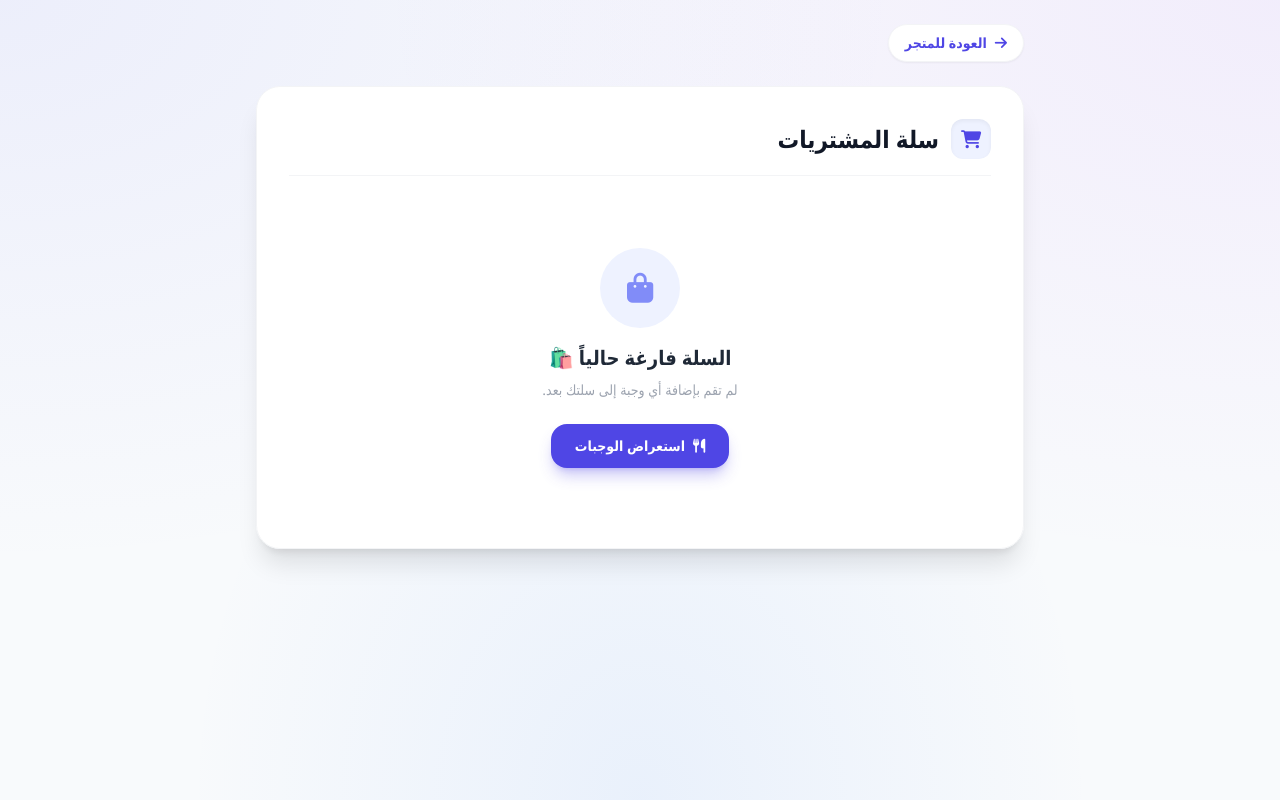
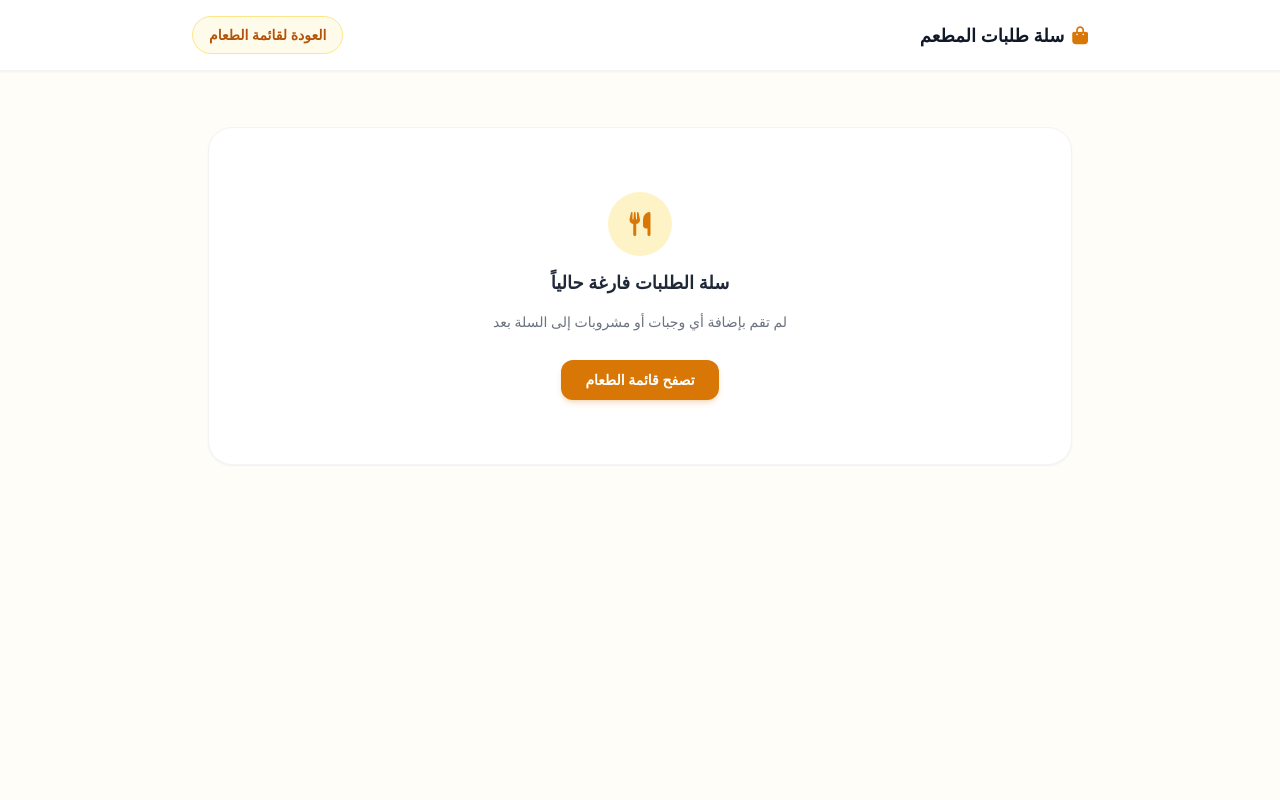
Before and after one commit to chichideb2007-blip/bisnes, a Flask app: page /store2_cart in a window 1280 px wide. Run offline with Flask 3, Linux system fonts and the light colour scheme; some libraries are stand-ins or nearby versions.

Commit message:
Update store2_cart.html

```diff
--- a/templates/store2_cart.html
+++ b/templates/store2_cart.html
@@ -3,167 +3,120 @@
 <head>
     <meta charset="UTF-8">
     <meta name="viewport" content="width=device-width, initial-scale=1.0">
-    <title>سلة المشتريات</title>
+    <title>سلة الطلبات</title>
     <script src="https://cdn.tailwindcss.com"></script>
     <link href="https://cdnjs.cloudflare.com/ajax/libs/font-awesome/6.4.0/css/all.min.css" rel="stylesheet">
-    <style>
-        .goog-te-banner-frame.skiptranslate { display: none !important; }
-        body { top: 0px !important; font-family: 'Segoe UI', Tahoma, Geneva, Verdana, sans-serif; }
-        .goog-te-combo {
-            padding: 6px 14px;
-            border-radius: 9999px;
-            border: 1px solid #e5e7eb;
-            outline: none;
-            background-color: #f9fafb;
-            font-size: 13px;
-            color: #4b5563;
-        }
-        .store-theme-bg {
-            background-color: #f8fafc;
-            background-image:
-                radial-gradient(at 0% 0%, rgba(99, 102, 241, 0.08) 0px, transparent 50%),
-                radial-gradient(at 100% 0%, rgba(168, 85, 247, 0.08) 0px, transparent 50%),
-                radial-gradient(at 50% 100%, rgba(59, 130, 246, 0.08) 0px, transparent 50%);
-            min-height: 100vh;
-            background-attachment: fixed;
-        }
-    </style>
 </head>
-<body class="store-theme-bg text-gray-800 flex flex-col justify-between p-4 sm:p-6">
+<body class="bg-amber-50/30 text-gray-800 min-h-screen flex flex-col justify-between">
 
-    <div class="max-w-3xl mx-auto w-full">
-        <!-- شريط اللغة العلوي -->
-        <div class="flex justify-between items-center mb-6">
-            <a href="/store2" class="text-sm font-bold text-indigo-600 hover:text-indigo-800 flex items-center gap-2 bg-white px-4 py-2 rounded-full shadow-sm border border-gray-100 transition">
-                <i class="fas fa-arrow-right"></i> العودة للمتجر
-            </a>
-            <div id="google_translate_element"></div>
+    <header class="bg-white shadow-sm sticky top-0 z-50 border-b border-gray-100 py-4 px-6">
+        <div class="max-w-4xl mx-auto flex justify-between items-center">
+            <h1 class="text-lg font-black text-gray-900 flex items-center gap-2">
+                <i class="fas fa-shopping-bag text-amber-600"></i> سلة طلبات المطعم
+            </h1>
+            <a href="/shop" class="text-sm font-bold text-amber-700 bg-amber-50 px-4 py-2 rounded-full border border-amber-200 hover:bg-amber-100 transition-colors">العودة لقائمة الطعام</a>
+        </div>
+    </header>
+
+    <main class="max-w-4xl mx-auto px-4 py-8 flex-grow w-full">
+        <div id="cart-items-container" class="space-y-4 mb-6"></div>
+
+        <div id="cart-summary" class="bg-white p-6 rounded-3xl shadow-sm border border-gray-100 hidden">
+            <div class="flex justify-between items-center mb-4">
+                <span class="text-gray-500 font-bold">المجموع الكلي للوجبات:</span>
+                <span class="text-2xl font-black text-amber-600"><span id="total-price">0</span> دج</span>
+            </div>
+            <button onclick="proceedToCheckout()" class="w-full bg-amber-600 hover:bg-amber-700 active:scale-95 text-white font-bold py-3.5 rounded-2xl shadow-lg shadow-amber-600/20 transition-all flex items-center justify-center gap-2 cursor-pointer">
+                <i class="fas fa-motorcycle"></i> تأكيد الطلب وإدخال معلومات التوصيل
+            </button>
         </div>
 
-        <!-- كرت السلة الرئيسي -->
-        <div class="bg-white/95 backdrop-blur-md p-6 sm:p-8 rounded-3xl shadow-xl border border-gray-100">
-            <h2 class="text-2xl font-black text-gray-900 mb-6 flex items-center gap-3 border-b border-gray-100 pb-4">
-                <span class="w-10 h-10 bg-indigo-50 text-indigo-600 rounded-xl flex items-center justify-center text-lg shadow-inner">
-                    <i class="fas fa-shopping-cart"></i>
-                </span>
-                سلة المشتريات
-            </h2>
-
-            <!-- حالة السلة الفارغة -->
-            <div id="empty-cart-msg" class="hidden text-center py-12">
-                <div class="w-20 h-20 bg-indigo-50 text-indigo-400 rounded-full mx-auto flex items-center justify-center text-3xl mb-4">
-                    <i class="fas fa-shopping-bag"></i>
-                </div>
-                <h3 class="text-xl font-bold text-gray-800 mb-2">السلة فارغة حالياً 🛍️</h3>
-                <p class="text-gray-400 text-sm mb-6">لم تقم بإضافة أي وجبة إلى سلتك بعد.</p>
-                <a href="/store2" class="inline-flex items-center gap-2 bg-indigo-600 hover:bg-indigo-700 text-white font-bold px-6 py-3 rounded-2xl shadow-lg shadow-indigo-600/30 transition-all text-sm">
-                    <i class="fas fa-utensils"></i> استعراض الوجبات
-                </a>
+        <div id="empty-cart-msg" class="text-center py-16 bg-white rounded-3xl shadow-sm border border-gray-100 hidden flex flex-col items-center gap-3">
+            <div class="w-16 h-16 bg-amber-100 text-amber-600 rounded-full flex items-center justify-center text-2xl">
+                <i class="fas fa-utensils"></i>
             </div>
-
-            <!-- حاوية المنتجات والسعر الكلي -->
-            <div id="cart-content" class="hidden">
-                <div id="cart-items-container" class="divide-y divide-gray-100 mb-6">
-                    <!-- تعبئة عناصر السلة تلقائياً عبر السكريبت -->
-                </div>
-
-                <!-- المجموع الكلي -->
-                <div class="flex justify-between items-center font-bold text-lg sm:text-xl mb-6 bg-indigo-50/50 p-4 rounded-2xl border border-indigo-100">
-                    <span class="text-gray-700">المجموع الكلي:</span>
-                    <span id="total-price" class="text-indigo-600 font-black">0 دج</span>
-                </div>
-
-                <!-- أزرار الإجراءات -->
-                <div class="flex flex-col sm:flex-row justify-between gap-3">
-                    <a href="/store2" class="bg-gray-100 hover:bg-gray-200 text-gray-700 px-6 py-3 rounded-2xl font-bold transition text-center text-sm flex items-center justify-center gap-2">
-                        <i class="fas fa-arrow-right"></i> متابعة التسوق
-                    </a>
-                    <button onclick="proceedToCheckout()" id="checkout-btn" class="bg-emerald-600 hover:bg-emerald-700 text-white px-8 py-3 rounded-2xl font-bold transition shadow-lg shadow-emerald-600/20 text-center text-sm flex items-center justify-center gap-2">
-                        <span>إتمام الطلب والتوصيل</span>
-                        <i class="fas fa-check"></i>
-                    </button>
-                </div>
-            </div>
+            <h3 class="text-lg font-bold text-gray-800 mb-1">سلة الطلبات فارغة حالياً</h3>
+            <p class="text-gray-500 text-sm mb-4">لم تقم بإضافة أي وجبات أو مشروبات إلى السلة بعد</p>
+            <a href="/shop" class="bg-amber-600 hover:bg-amber-700 text-white font-bold px-6 py-2.5 rounded-xl text-sm inline-block shadow-md shadow-amber-600/20 transition-colors">تصفح قائمة الطعام</a>
         </div>
-    </div>
-
-    <script type="text/javascript">
-    function googleTranslateElementInit() {
-      new google.translate.TranslateElement({
-        pageLanguage: 'ar',
-        includedLanguages: 'ar,en,fr,es',
-        layout: google.translate.TranslateElement.InlineLayout.SIMPLE
-      }, 'google_translate_element');
-    }
-    </script>
-    <script type="text/javascript" src="//translate.google.com/translate_a/element.js?cb=googleTranslateElementInit"></script>
+    </main>
 
     <script>
         function loadCart() {
-            let cart = JSON.parse(localStorage.getItem('user_cart')) || [];
+            let cart = JSON.parse(localStorage.getItem('cart')) || [];
             let container = document.getElementById('cart-items-container');
-            let cartContent = document.getElementById('cart-content');
+            let summary = document.getElementById('cart-summary');
             let emptyMsg = document.getElementById('empty-cart-msg');
 
             container.innerHTML = '';
 
             if (cart.length === 0) {
                 emptyMsg.classList.remove('hidden');
-                cartContent.classList.add('hidden');
+                summary.classList.add('hidden');
                 return;
             }
 
             emptyMsg.classList.add('hidden');
-            cartContent.classList.remove('hidden');
+            summary.classList.remove('hidden');
 
             let total = 0;
             cart.forEach((item, index) => {
-                let quantity = parseInt(item.quantity) || 1;
-                let price = parseFloat(item.price) || 0;
-                let itemTotal = price * quantity;
+                let itemPrice = parseFloat(item.price) || 0;
+                let itemQty = parseInt(item.quantity) || 1;
+                let itemTotal = itemPrice * itemQty;
                 total += itemTotal;
 
-                let imageHtml = item.image
-                    ? `<img src="${item.image}" alt="${item.name}" class="w-16 h-16 object-cover rounded-2xl shadow-sm">`
-                    : `<div class="w-16 h-16 bg-gray-100 text-gray-300 rounded-2xl flex items-center justify-center"><i class="fas fa-image text-2xl"></i></div>`;
+                // توافق تام مع مفتاح الصور المرسل من المتجر
+                let imgSrc = item['product-images'] || item.image || 'https://via.placeholder.com/80';
 
                 container.innerHTML += `
-                    <div class="flex flex-col sm:flex-row justify-between items-center py-4 gap-4">
-                        <div class="flex items-center gap-4 w-full sm:w-auto">
-                            ${imageHtml}
+                    <div class="bg-white p-4 rounded-2xl shadow-sm border border-gray-100 flex items-center justify-between gap-4">
+                        <div class="flex items-center gap-4">
+                            <img src="${imgSrc}" style="width: 70px; height: 70px; object-fit: cover;" class="rounded-xl border border-amber-100">
                             <div>
-                                <h4 class="font-bold text-gray-800 text-sm sm:text-base mb-1">${item.name}</h4>
-                                <div class="text-xs text-gray-500 font-medium">
-                                    <span class="text-indigo-600 font-bold">${price} دج</span> × ${quantity}
-                                </div>
+                                <h3 class="font-bold text-gray-800">${item.name}</h3>
+                                <p class="text-amber-600 font-black text-sm">${itemPrice} دج</p>
                             </div>
                         </div>
 
-                        <div class="flex items-center justify-between w-full sm:w-auto gap-6 border-t sm:border-0 pt-3 sm:pt-0 border-gray-50">
-                            <span class="font-black text-indigo-600 text-base">${itemTotal} دج</span>
-                            <button onclick="removeItem(${index})" class="text-rose-500 hover:text-rose-700 bg-rose-50 hover:bg-rose-100 px-3.5 py-2 rounded-xl text-xs font-bold transition flex items-center gap-1.5">
-                                <i class="fas fa-trash"></i> حذف
-                            </button>
+                        <div class="flex items-center gap-4">
+                            <div class="flex items-center border border-amber-200 rounded-xl overflow-hidden bg-amber-50/50">
+                                <button onclick="changeQuantity(${index}, -1)" class="px-3 py-1 font-bold text-amber-700 hover:bg-amber-100 transition-colors">-</button>
+                                <span class="px-3 font-bold text-gray-800">${itemQty}</span>
+                                <button onclick="changeQuantity(${index}, 1)" class="px-3 py-1 font-bold text-amber-700 hover:bg-amber-100 transition-colors">+</button>
+                            </div>
+                            <span class="font-black text-gray-900 min-w-[70px] text-left">${itemTotal} دج</span>
+                            <button onclick="removeItem(${index})" class="text-rose-500 hover:text-rose-700 p-2 transition-colors"><i class="fas fa-trash-alt"></i></button>
                         </div>
                     </div>
                 `;
             });
 
-            document.getElementById('total-price').innerText = total + " دج";
+            document.getElementById('total-price').innerText = total;
+        }
+
+        function changeQuantity(index, delta) {
+            let cart = JSON.parse(localStorage.getItem('cart')) || [];
+            if (cart[index]) {
+                cart[index].quantity = (parseInt(cart[index].quantity) || 1) + delta;
+                if (cart[index].quantity < 1) cart[index].quantity = 1;
+                localStorage.setItem('cart', JSON.stringify(cart));
+                loadCart();
+            }
         }
 
         function removeItem(index) {
-            let cart = JSON.parse(localStorage.getItem('user_cart')) || [];
+            let cart = JSON.parse(localStorage.getItem('cart')) || [];
             cart.splice(index, 1);
-            localStorage.setItem('user_cart', JSON.stringify(cart));
+            localStorage.setItem('cart', JSON.stringify(cart));
             loadCart();
         }
 
         function proceedToCheckout() {
-            window.location.href = "/store2_checkout_page";
+            window.location.href = "/checkout_cart";
         }
 
-        document.addEventListener("DOMContentLoaded", loadCart);
+        loadCart();
     </script>
 </body>
 </html>
```
